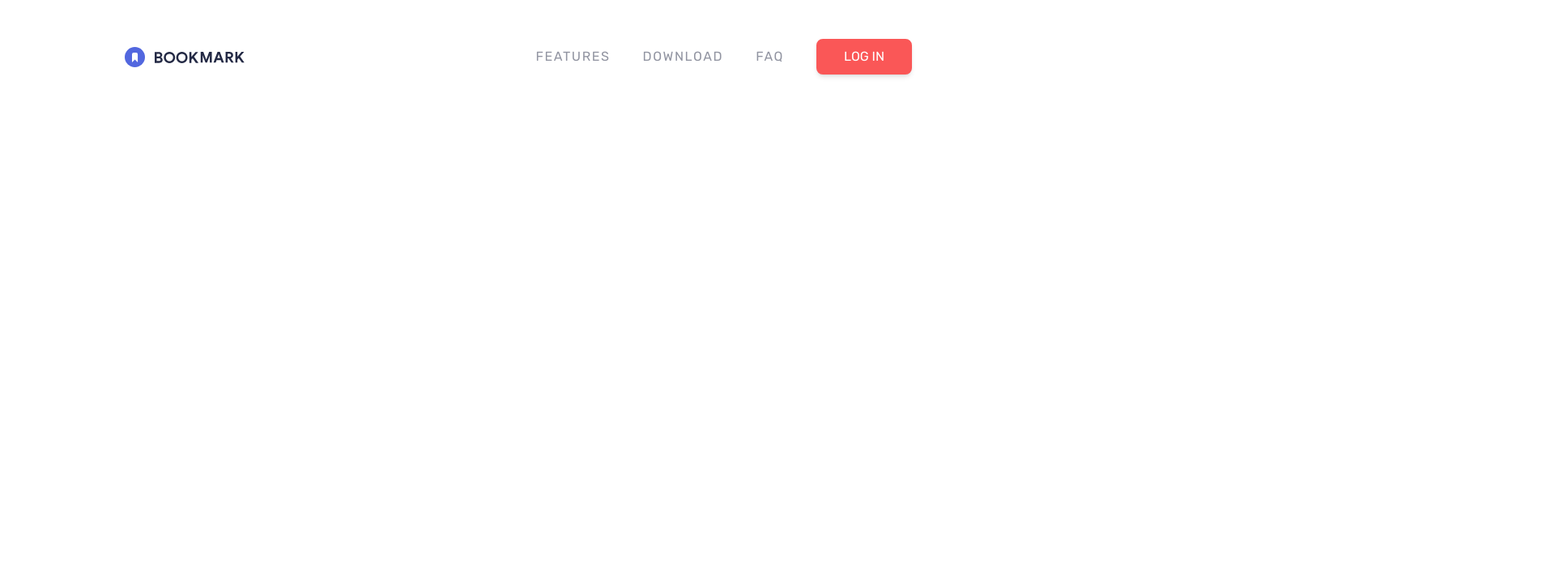
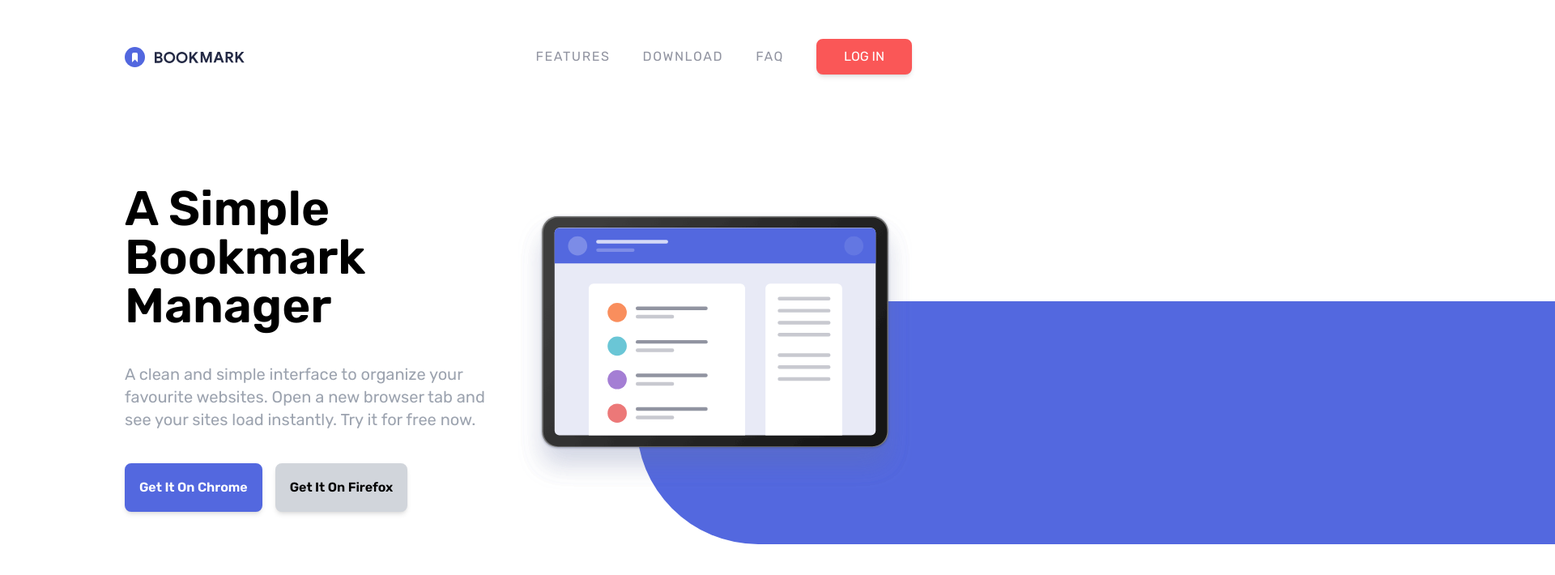
Before and after one commit to AlexGroat/tw-bookmark, a website: page index.html in a window 1280 px wide. Shown: the top 710 px of the page at 81% size, 1920 px wide, since content can reach past the window. Drawn offline with Linux system fonts and the light colour scheme.

Commit message:
hero section complete

```diff
--- a/index.html
+++ b/index.html
@@ -35,9 +35,59 @@
           <a
             href="#"
             class="px-8 py-2 text-white bg-softRed border-2 border-softRed rounded-lg shadow-md hover:text-softRed hover:bg-white active:translate-y-0.5"
-          >Log In</a>
+            >Log In</a
+          >
         </div>
       </div>
     </nav>
+
+    <!-- Hero section -->
+    <section id="hero">
+      <!-- Hero container -->
+      <div
+        class="container flex flex-col-reverse mx-auto p-6 lg:flex-row lg lg:mb-0"
+      >
+        <!-- Content -->
+        <div class="flex flex-col space-y-10 lg:mt-16 lg:w-1/2">
+          <h1
+            class="text-3xl font-semibold text-center lg:text-6xl lg:text-left"
+          >
+            A Simple Bookmark Manager
+          </h1>
+          <p
+            class="max-w-md mx-auto text-lg text-center text-gray-400 lg:text-xl lg:text-left lg:mt-0 lg:mx-0"
+          >
+            A clean and simple interface to organize your favourite websites.
+            Open a new browser tab and see your sites load instantly. Try it for
+            free now.
+          </p>
+
+          <!-- Buttons container -->
+          <div
+            class="flex items-center justify-center w-full space-x-4 lg:justify-start"
+          >
+            <a
+              href="#"
+              class="p-4 text-sm font-semibold text-white bg-softBlue rounded-lg shadow-md border-2 border-softBlue md:text-base hover:bg-white hover:text-softBlue active:translate-y-0.5"
+              >Get It On Chrome</a
+            >
+            <a
+              href="#"
+              class="p-4 text-sm font-semibold text-black bg-gray-300 rounded-lg shadow-md border-2 border-gray-300 md:text-base hover:bg-white hover:text-softBlue active:translate-y-0.5"
+              >Get It On Firefox</a
+            >
+          </div>
+        </div>
+        <!-- Image -->
+        <div class="relative mx-auto lg:mx-0 lg:mb-0 lg:w-1/2">
+          <div class="bg-hero"></div>
+          <img
+            src="images/illustration-hero.svg"
+            alt=""
+            class="relative z-10 lg:top-24 xl:top-0 overflow-x-visible"
+          />
+        </div>
+      </div>
+    </section>
   </body>
 </html>
--- a/input.css
+++ b/input.css
@@ -1,3 +1,12 @@
 @tailwind base;
 @tailwind components;
 @tailwind utilities;
+
+@media (min-width: 1020px) {
+  .bg-hero {
+    width: 2000px;
+    height: 300px;
+    left: 30%;
+    @apply absolute rounded-l-full top-52 bg-softBlue;
+  }
+}
```
Also changed, not shown: css/style.css.
